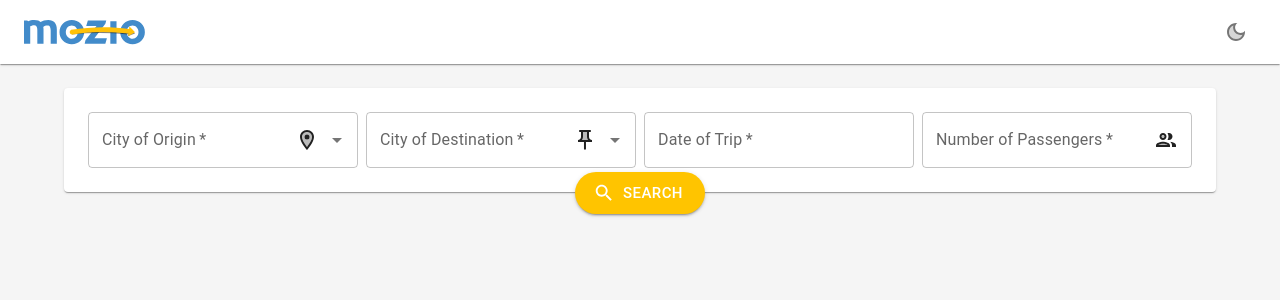
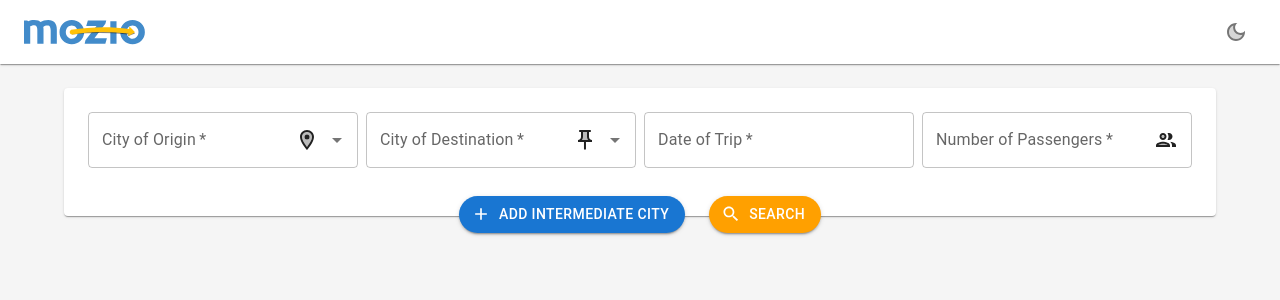
Before and after one commit to a-maksousa/distance-app, a React (Create React App) app: page / in a window 1280 px wide. Shown: the top 300 px of the page. Built offline with nearby package versions, Linux system fonts and the light colour scheme.

Commit message:
add inermediate cities button

```diff
--- a/src/Components/Section/index.js
+++ b/src/Components/Section/index.js
@@ -1,8 +1,8 @@
 import { Grid, Paper } from "@mui/material";
 
-const Section = ({ children }) => {
+const Section = ({ children, sx }) => {
   return (
-    <Paper sx={{ padding: (theme) => theme.spacing(3) }}>
+    <Paper sx={{ padding: (theme) => theme.spacing(3), ...sx }}>
       <Grid container spacing={1}>
         {children}
       </Grid>
--- a/src/Contexts/BaseThemeContext/BaseTheme/palette.js
+++ b/src/Contexts/BaseThemeContext/BaseTheme/palette.js
@@ -5,5 +5,10 @@ export const composeThemePalette = ({ palette: { mode, grey } }) => ({
 });
 
 export const palette = {
-  secondary: amber,
+  secondary: {
+    main: amber[700],
+    light: amber[400],
+    dark: amber[800],
+    contrastText: "#fff",
+  },
 };
--- a/src/Views/LandingPage/form.js
+++ b/src/Views/LandingPage/form.js
@@ -1,11 +1,13 @@
-import { SearchTwoTone, LocationOnTwoTone, PushPinTwoTone, GroupTwoTone } from "@mui/icons-material";
-import { Box, Button, Grid } from "@mui/material";
+import { SearchTwoTone, LocationOnTwoTone, PushPinTwoTone, GroupTwoTone, AddTwoTone } from "@mui/icons-material";
+import { Box, Button, Grid, Stack, styled } from "@mui/material";
 import RHFAutoComplete from "Components/RHFControls/RHFAutoComplete";
 import RHFDatePicker from "Components/RHFControls/RHFDatePicker";
 import RHFTextField from "Components/RHFControls/RHFTextField";
 import Section from "Components/Section";
 import moment from "moment";
 import { useState } from "react";
+
+const FormButton = styled(Button)({ borderRadius: 30 });
 
 const SearchForm = ({ onSubmit, control }) => {
   const [lstOriginOptions, setOrigin] = useState([{ id: 1, label: "test" }]);
@@ -22,7 +24,7 @@ const SearchForm = ({ onSubmit, control }) => {
   };
   return (
     <Box component="form" noValidate onSubmit={onSubmit}>
-      <Section>
+      <Section sx={{ pb: 6 }}>
         <Grid item xs={6} md={3}>
           <RHFAutoComplete
             control={control}
@@ -72,17 +74,12 @@ const SearchForm = ({ onSubmit, control }) => {
         </Grid>
       </Section>
 
-      <Box sx={{ display: "flex", justifyContent: "center", transform: "translate(0,-20px)" }}>
-        <Button
-          size="large"
-          type="submit"
-          color="secondary"
-          startIcon={<SearchTwoTone />}
-          sx={{ borderRadius: 10, color: "white" }}
-        >
+      <Stack justifyContent="center" sx={{ transform: "translate(0,-20px)" }} direction="row" spacing={3}>
+        <FormButton startIcon={<AddTwoTone />}>Add Intermediate City</FormButton>
+        <FormButton type="submit" color="secondary" startIcon={<SearchTwoTone />}>
           Search
-        </Button>
-      </Box>
+        </FormButton>
+      </Stack>
     </Box>
   );
 };
```
